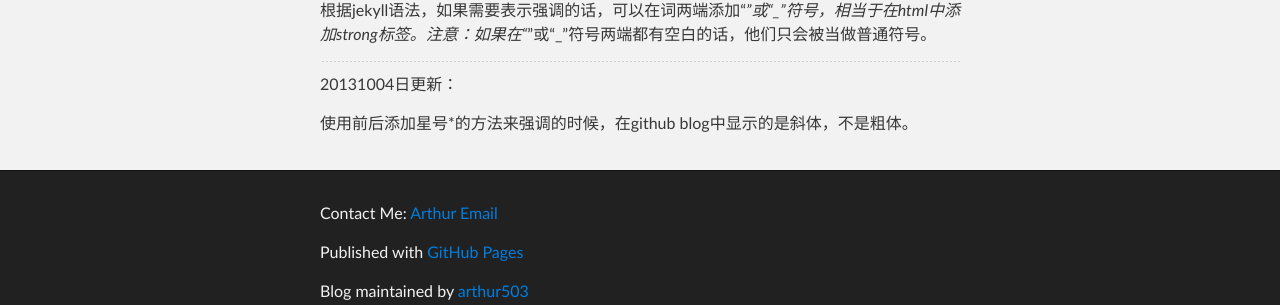
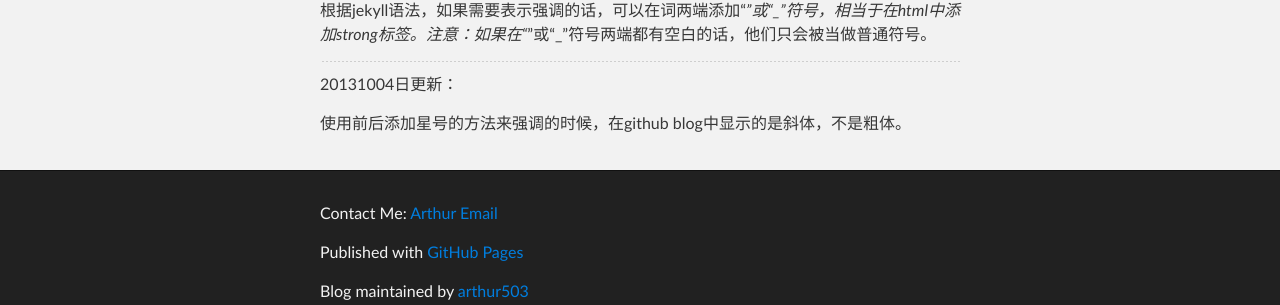
Before and after one commit to arthur503/blog, a Jekyll site: the page built from _posts/technology/2013-09-25-learn-css-and-jekyll.md, in a window 1280 px wide and 900 px high, scrolled down 2682 px. Shown: the part 538-843 px from the top of the window. Built offline with Jekyll 4.4.1, drawn with Linux system fonts in a browser that asks for light colours.

```diff
--- a/_posts/technology/2013-09-25-learn-css-and-jekyll.md
+++ b/_posts/technology/2013-09-25-learn-css-and-jekyll.md
@@ -112,4 +112,4 @@ jekyll中，可以使用“数字+.+空格”来表示有序列表。并且，
 
 20131004日更新：
 
-使用前后添加星号*的方法来强调的时候，在github blog中显示的是斜体，不是粗体。
+使用前后添加星号的方法来强调的时候，在github blog中显示的是斜体，不是粗体。
```
